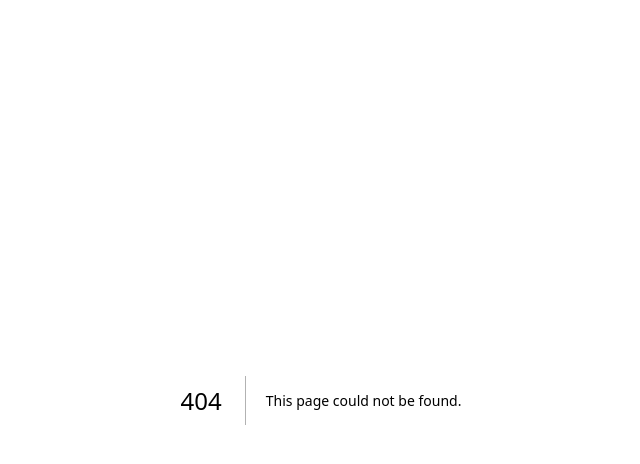
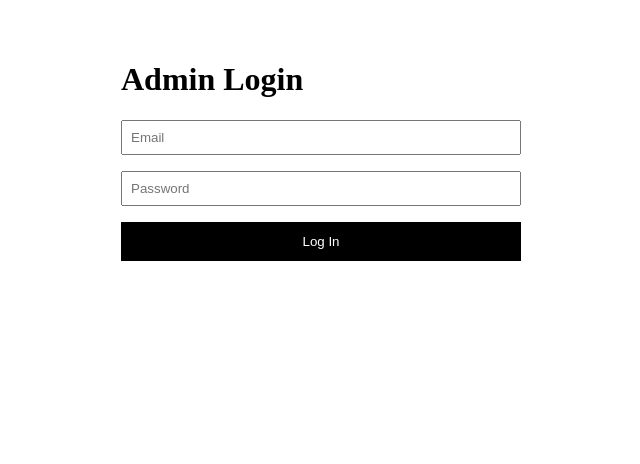
Before and after one commit to onwusichinedu2012-sketch/Odk-plus-Events-and-Cakes, a Next.js app: page /login in a window 1280 px wide. Before the commit this address had no page. Shown: the top 464 px of the page, without its empty margins (319-959 px from the left). Built offline with nearby package versions, Linux system fonts and the light colour scheme.

Commit message:
Add login page with email and password authentication

```diff
--- /dev/null
+++ b/app/login/page.tsx
@@ -0,0 +1,50 @@
+'use client'
+import { useState } from 'react'
+import { supabase } from '../lib/supabase'
+import { useRouter } from 'next/navigation'
+
+export default function LoginPage() {
+  const [email, setEmail] = useState('')
+  const [password, setPassword] = useState('')
+  const [error, setError] = useState('')
+  const router = useRouter()
+
+  const handleLogin = async (e: React.FormEvent) => {
+    e.preventDefault()
+    const { error } = await supabase.auth.signInWithPassword({ email, password })
+
+    if (error) {
+      setError(error.message)
+    } else {
+      router.push('/admin') // Redirect to admin dashboard on success
+    }
+  }
+
+  return (
+    <div style={{ padding: '2rem', maxWidth: '400px', margin: '0 auto' }}>
+      <h1>Admin Login</h1>
+      {error && <p style={{ color: 'red' }}>{error}</p>}
+      <form onSubmit={handleLogin} style={{ display: 'flex', flexDirection: 'column', gap: '1rem' }}>
+        <input
+          type="email"
+          placeholder="Email"
+          value={email}
+          onChange={(e) => setEmail(e.target.value)}
+          required
+          style={{ padding: '0.5rem' }}
+        />
+        <input
+          type="password"
+          placeholder="Password"
+          value={password}
+          onChange={(e) => setPassword(e.target.value)}
+          required
+          style={{ padding: '0.5rem' }}
+        />
+        <button type="submit" style={{ padding: '0.75rem', background: '#000', color: '#fff', border: 'none' }}>
+          Log In
+        </button>
+      </form>
+    </div>
+  )
+  }
```
